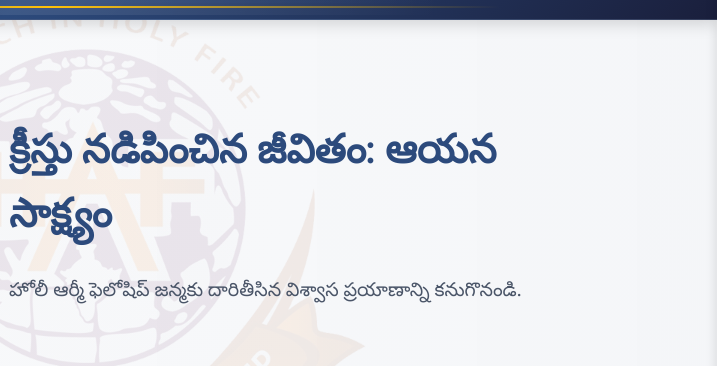
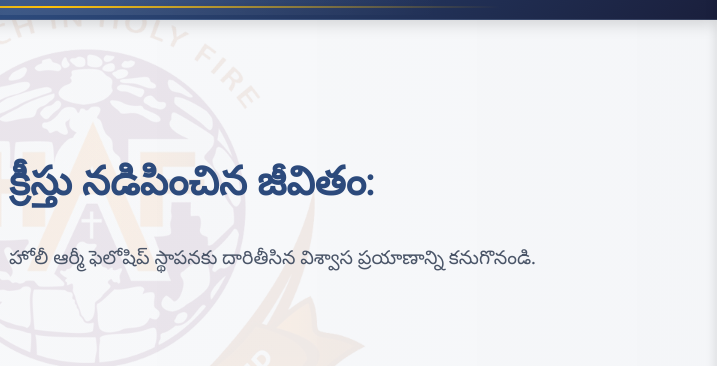
Before and after one commit to gopichand2003/HAF, a plain HTML site: page Telugu/chosen-telugu.html in a window 1280 px wide. Shown: the part 133-499 px from the top of the page, 563-1280 px from the left. Drawn offline with nearby package versions, Linux system fonts and the light colour scheme.

Commit message:
Update text in chosen-telugu.html

```diff
--- a/Telugu/chosen-telugu.html
+++ b/Telugu/chosen-telugu.html
@@ -85,8 +85,8 @@
               <img src="https://i.ibb.co/bg1NLhDy/Picsart-26-05-06-18-46-39-159.jpghttps://i.ibb.co/bg1NLhDy/Picsart-26-05-06-18-46-39-159.jpg" alt="Founder Image">
           </div>
           <div class="about-text">
-              <h2>క్రీస్తు నడిపించిన జీవితం: ఆయన సాక్ష్యం</h2>
-              <p>హోలీ ఆర్మీ ఫెలోషిప్ జన్మకు దారితీసిన విశ్వాస ప్రయాణాన్ని కనుగొనండి.</p>
+              <h2>క్రీస్తు నడిపించిన జీవితం: </h2>
+              <p>హోలీ ఆర్మీ ఫెలోషిప్ స్థాపనకు దారితీసిన విశ్వాస ప్రయాణాన్ని కనుగొనండి.</p>
           </div>
         </section>
 
```
